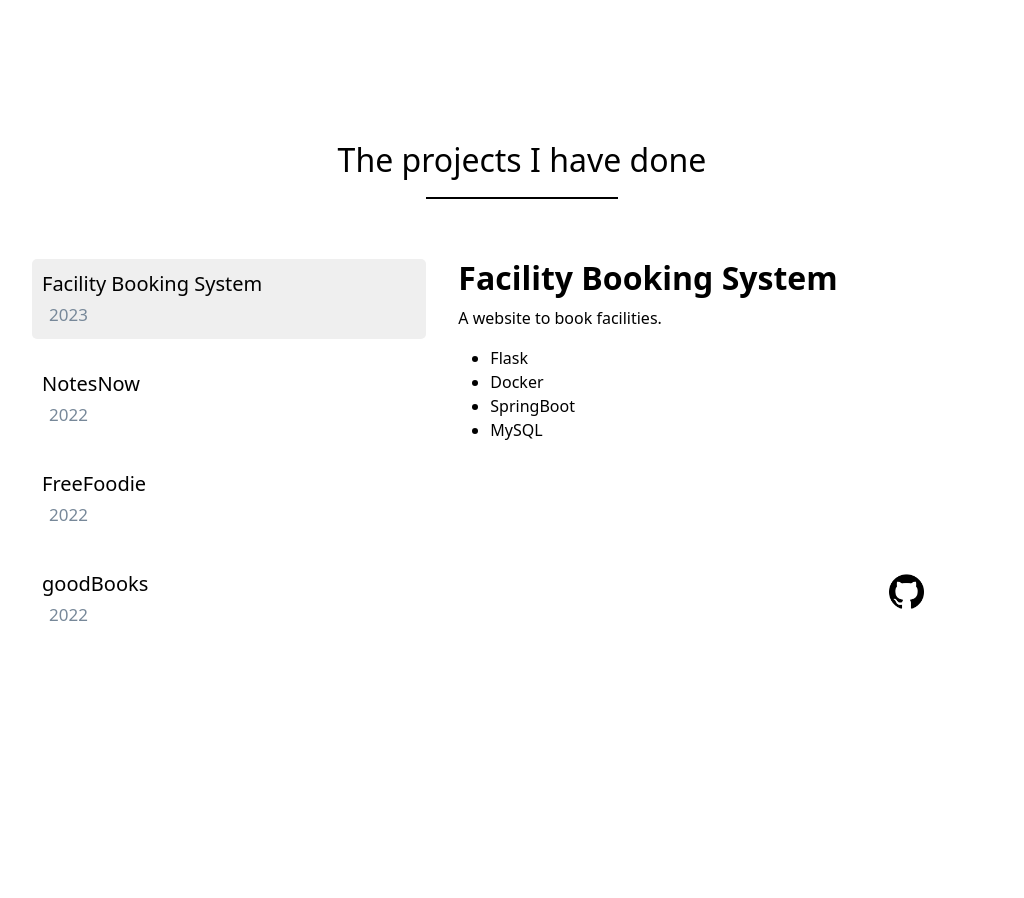
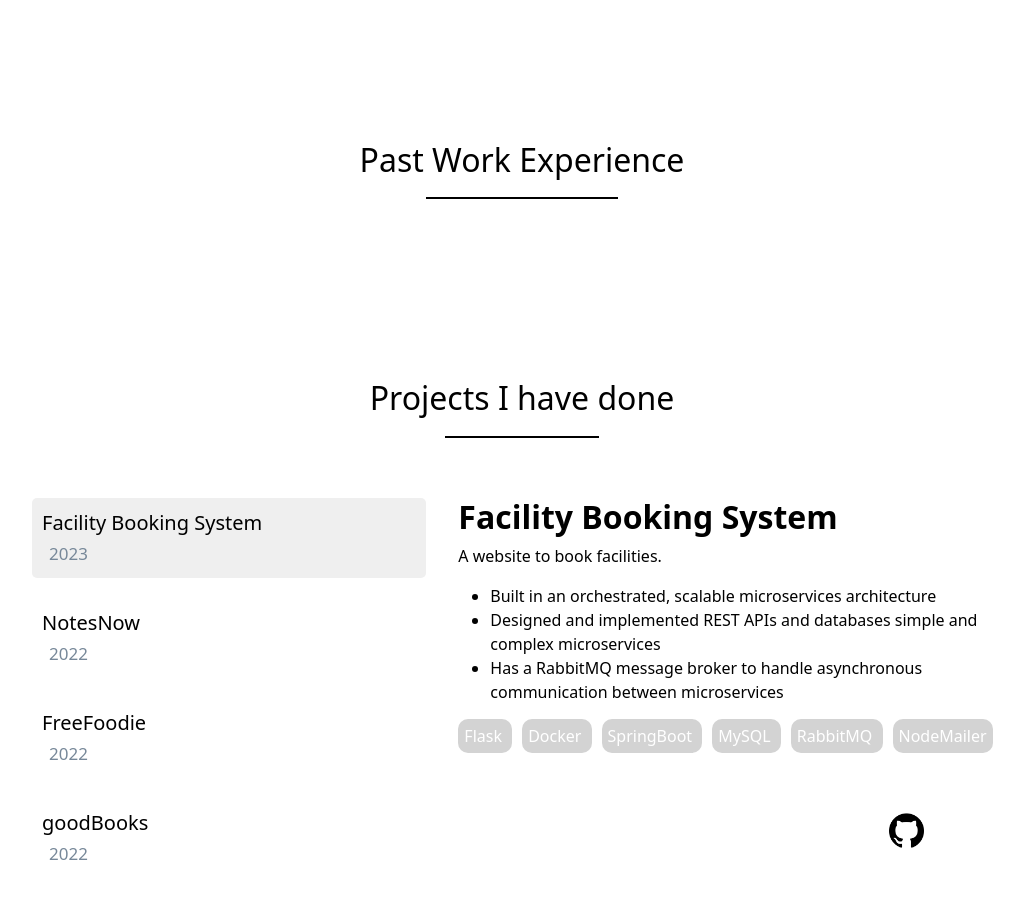
Before and after one commit to aletheaaa/aletheaaa.github.io, a React (Vite) app: page / in a window 1280 px wide. Shown: the part 820-1718 px from the top of the page, without its empty margins (118-1142 px from the left). Before the commit the page ends 1666 px from the top, so only its background shows below. Built offline with nearby package versions, Linux system fonts and the light colour scheme.

Commit message:
Updated projects and added experience skeleton

```diff
--- a/src/App.css
+++ b/src/App.css
@@ -29,3 +29,10 @@
   right: 10px;
   top: 3px;
 }
+
+#hello {
+  background: linear-gradient(to bottom, #33ccff 0%, #ff99cc 100%);
+  -webkit-text-fill-color: transparent;
+  -webkit-background-clip: text;
+  background-clip: text;
+}
--- a/src/App.tsx
+++ b/src/App.tsx
@@ -3,7 +3,7 @@ import "./App.css";
 import Introduction from "./components/Introduction";
 import Projects from "./components/Projects";
 import NavBar from "./components/NavBar";
-import Landing from "./components/Landing";
+import WorkExperience from "./components/WorkExperience";
 
 function App() {
   return (
@@ -11,6 +11,7 @@ function App() {
       <div id="container-wrap">
         <NavBar></NavBar>
         <Introduction></Introduction>
+        <WorkExperience></WorkExperience>
         <Projects></Projects>
       </div>
     </div>
--- a/src/components/Introduction.tsx
+++ b/src/components/Introduction.tsx
@@ -48,14 +48,17 @@ const Introduction = () => {
             color: theme === "light" ? "black" : "white",
           }}
         >
-          Hi, I am Alethea.
+          <span id="hello" style={{ fontSize: "70px" }}>
+            Hello!
+          </span>
+          <br />I am Alethea
         </motion.h1>
         <motion.h3
           variants={IntroductionVariant}
           initial="hidden"
           animate={controls}
           ref={ref}
-          style={{ color: theme === "light" ? "black" : "white" }}
+          style={{ color: "gray" }}
         >
           I am a undergraduate studying at SMU.
         </motion.h3>
--- a/src/components/NavBar.tsx
+++ b/src/components/NavBar.tsx
@@ -52,7 +52,10 @@ const NavBar = () => {
               <Link href="#top">About Me</Link>
             </Li>
             <Li>
-              <Link href="#2">Project</Link>
+              <Link href="#experience">Experience</Link>
+            </Li>
+            <Li>
+              <Link href="#projects">Project</Link>
             </Li>
           </ul>
         </div>
@@ -125,7 +128,10 @@ const NavBar = () => {
               <Link href="#top">About Me</Link>
             </li>
             <li className="nav-item">
-              <Link href="#2">Projects</Link>
+              <Link href="#experience">Experience</Link>
+            </li>
+            <li className="nav-item">
+              <Link href="#projects">Projects</Link>
             </li>
           </ul>
         </div>
--- a/src/components/ProjectItemDescription.tsx
+++ b/src/components/ProjectItemDescription.tsx
@@ -1,40 +1,72 @@
-import React from 'react'
+import React from "react";
+import { useSelector } from "react-redux";
 import github from "../assets/github.png";
+import { Theme } from "../types/theme";
 
 interface ProjectItemDescriptionProps {
   id: string;
 }
 
 const projectDesc = {
-    "FacilityBookingSystem": {
-        "title": "Facility Booking System",
-        "description": "A website to book facilities.",
-        "techStack": ["Flask", "Docker", "SpringBoot", "MySQL"],
-        "github": "https://github.com/aletheaaa/Facility-Booking-System"
+  FacilityBookingSystem: {
+    title: "Facility Booking System",
+    description: "A website to book facilities.",
+    points: [
+      "Built in an orchestrated, scalable microservices architecture",
+      "Designed and implemented REST APIs and databases simple and complex microservices",
+      "Has a RabbitMQ message broker to handle asynchronous communication between microservices",
+    ],
+    techStack: [
+      "Flask",
+      "Docker",
+      "SpringBoot",
+      "MySQL",
+      "RabbitMQ",
+      "NodeMailer",
+    ],
+    github: "https://github.com/aletheaaa/Facility-Booking-System",
   },
-    "NotesNow": {
-        "title": "NotesNow",
-        "description": "A marketplace for cheatsheets.",
-        "techStack": ["ExpressJS", "NodeJS", "MongoDB"],
-        "github": "https://github.com/dailysponge/HEAP2022-G2-BACKEND",
+  NotesNow: {
+    title: "NotesNow",
+    description: "A marketplace for cheatsheets.",
+    points: [
+      "Built using the MERN stack",
+      "Implemented REST APIs with JavaScript to handle user account and session logic, comments, and rating systems",
+    ],
+    techStack: ["ExpressJS", "NodeJS", "MongoDB", "ReactJS"],
+    github: "https://github.com/dailysponge/HEAP2022-G2-BACKEND",
   },
-    "FreeFoodie": {
-        "title": "FreeFoodie",
-        "description": "A website that allows you to view recipies that can be specific to your fridge and to track your calorie intake.",
-        "techStack": ["Vue.js", "D3.js", "Firebase"],
-        "github": "https://github.com/ZheTaoGuo/IS216Project",
+  FreeFoodie: {
+    title: "FreeFoodie",
+    description:
+      "A website that allows you to view recipies that can be specific to your fridge and to track your calorie intake.",
+    points: [
+      "Created a dynamic and responsive graph using D3.js to deliver user insights and analytics",
+      "Utilised Firebase for user authentication and data storage",
+    ],
+    techStack: ["Vue.js", "D3.js", "Firebase", "Bootstrap"],
+    github: "https://github.com/ZheTaoGuo/IS216Project",
   },
-    "goodBooks": {
-        "title": "goodBooks",
-        "description": "A website to keep track of the books you\'ve read.",
-        "techStack": ["Jinja", "SQLite", "Flask"],
-        "github": "https://github.com/aletheaaa/goodBooks",
-    }
-}
+  goodBooks: {
+    title: "goodBooks",
+    description:
+      "A website to keep track of the books you've read and reviewed.",
+    points: [
+      "Built using the Flask framework and Jinja templating engine",
+      "Utilised SQLite for the database",
+    ],
+    techStack: ["Jinja", "SQLite", "Flask"],
+    github: "https://github.com/aletheaaa/goodBooks",
+  },
+};
 
-function ProjectItemDescription({ id } : ProjectItemDescriptionProps) {
+function ProjectItemDescription({ id }: ProjectItemDescriptionProps) {
   type ObjectKey = keyof typeof projectDesc;
   const idVar = id as ObjectKey;
+
+  const theme = useSelector((state: Theme) => {
+    return state.theme.theme;
+  });
 
   return (
     <div
@@ -43,13 +75,32 @@ function ProjectItemDescription({ id } : ProjectItemDescriptionProps) {
       id="projectDesc"
     >
       <h2 style={{ fontWeight: "bold" }}>{projectDesc[idVar]["title"]}</h2>
-        <p>
-            {projectDesc[idVar]["description"]}
-        </p>
+      <p>{projectDesc[idVar]["description"]}</p>
       <ul>
+        {projectDesc[idVar]["points"].map((tech) => (
+          <li>{tech}</li>
+        ))}
+      </ul>
+      <span
+        style={{
+          color: "white",
+          position: "absolute",
+          bottom: "150px",
+        }}
+      >
         {projectDesc[idVar]["techStack"].map((tech) => (
-                <li>{tech}</li>))}
-        </ul>
+          <span
+            style={{
+              padding: "6px",
+              backgroundColor: theme == "light" ? "lightgray" : "gray",
+              borderRadius: "10px",
+              marginRight: "10px",
+            }}
+          >
+            {tech}{" "}
+          </span>
+        ))}
+      </span>
       <a
         href={projectDesc[idVar]["github"]}
         style={{ position: "absolute", right: "100px", bottom: "50px" }}
@@ -58,7 +109,7 @@ function ProjectItemDescription({ id } : ProjectItemDescriptionProps) {
         <img src={github} width="35px" height="35px" />
       </a>
     </div>
-  )
+  );
 }
 
-export default ProjectItemDescription
+export default ProjectItemDescription;
--- a/src/components/Projects.tsx
+++ b/src/components/Projects.tsx
@@ -80,7 +80,7 @@ const Projects = () => {
 
   return (
     <div
-      id="2"
+      id="projects"
       style={{
         padding: "75px 0",
         height: "100vh",
@@ -98,12 +98,12 @@ const Projects = () => {
           color: theme === "light" ? "black" : "white",
         }}
       >
-        The projects I have done
+        Projects I have done
       </motion.h2>
       <div
         style={{
           border: theme == "light" ? "1px black solid" : "1px white solid",
-          width: "15%",
+          width: "12%",
           margin: "auto",
           position: "relative",
           top: "-10px",
--- /dev/null
+++ b/src/components/WorkExperience.tsx
@@ -0,0 +1,55 @@
+import React, { useCallback, useEffect, useRef } from "react";
+import useIsInViewport from "../hooks/useIsInViewport";
+import { useAnimation, motion } from "framer-motion";
+import styled from "styled-components";
+import { useSelector } from "react-redux";
+import { Theme } from "../types/theme";
+
+const ProjectListItem = styled.div`
+  display: flex;
+  flex-wrap: wrap;
+  justify-content: space-between;
+  margin-bottom: 20px;
+  padding: 10px;
+  border-radius: 5px;
+  font-size: 20px;
+  display: block;
+`;
+
+const WorkExperience = () => {
+  const theme = useSelector((state: Theme) => {
+    return state.theme.theme;
+  });
+
+  return (
+    <div
+      id="experience"
+      style={{
+        padding: "75px 0",
+        backgroundColor: theme === "light" ? "white" : "black",
+      }}
+    >
+      <motion.h2
+        initial="hidden"
+        style={{
+          textAlign: "center",
+          padding: "20px 0",
+          color: theme === "light" ? "black" : "white",
+        }}
+      >
+        Past Work Experience
+      </motion.h2>
+      <div
+        style={{
+          border: theme == "light" ? "1px black solid" : "1px white solid",
+          width: "15%",
+          margin: "auto",
+          position: "relative",
+          top: "-10px",
+        }}
+      ></div>
+    </div>
+  );
+};
+
+export default WorkExperience;
```
Lines whose indentation alone changed are shown as unchanged.
